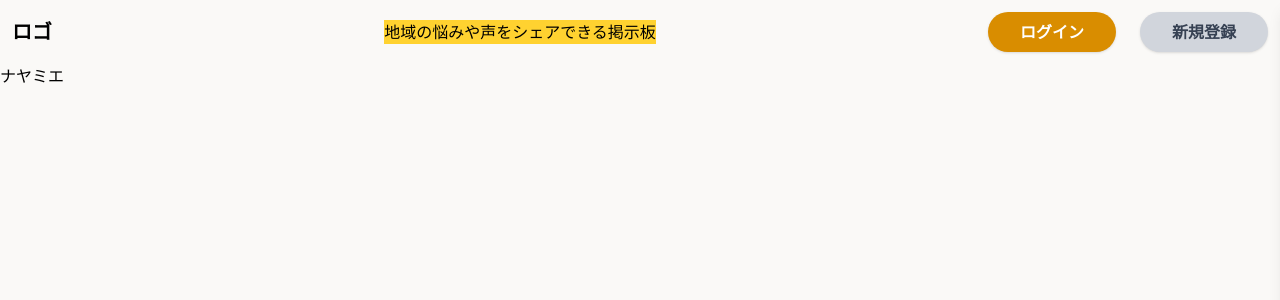
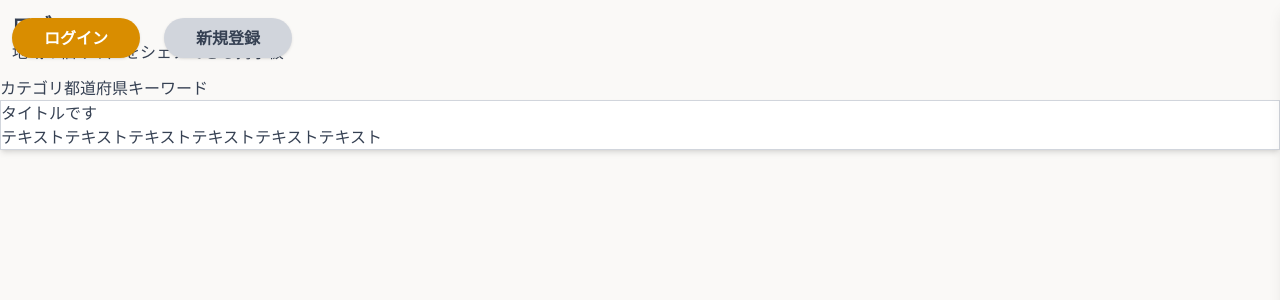
Before and after one commit to pin863/nayamie, a Next.js app: page / in a window 1280 px wide. Shown: the top 300 px of the page. Built offline with nearby package versions, Linux system fonts and the light colour scheme.

Commit message:
postcomponent作成

```diff
--- a/app/components/Header.tsx
+++ b/app/components/Header.tsx
@@ -11,20 +11,23 @@ export default function Header() {
 
   return (
     <div className="container mx-auto px-3">
-      <header className="flex justify-between items-center py-3 ">
-        {/* ロゴ */}
+      <header className="flex justify-between items-center py-3">
+        {/* ロゴとサブテキスト */}
+        <div className="flex-col ">
         <Link href="/" className="hover:text-gray-700">
           <h1 className="text-xl font-bold">ロゴ</h1>
         </Link>
-        <h2 className="bg-amber-300">地域の悩みや声をシェアできる掲示板</h2>
+        <h2>地域の悩みや声をシェアできる掲示板</h2>
+        </div>
 
         {/* PC用メニュー（md以上） */}
-        <nav className="hidden md:flex space-x-6 font-semibold">
+        <nav className="hidden md:flex space-x-6 font-semibold fixed">
           <Link href="/login" className="hover:text-gray-700">
             <Button variant="primary" size="sm">
               ログイン
             </Button>
           </Link>
+
           <Link href="/signup" className="hover:text-gray-700">
             <Button variant="gray" size="sm">
               新規登録
@@ -36,7 +39,7 @@ export default function Header() {
         <button
           onClick={handleMenuOpen}
           type="button"
-          className="md:hidden flex flex-col justify-center items-center space-y-1 z-20"
+          className="md:hidden flex flex-col justify-center items-center space-y-1 z-20 fixed right-6 top-6"
           aria-label="メニューを開く"
         >
           <div
--- /dev/null
+++ b/app/components/PostComponent.tsx
@@ -0,0 +1,15 @@
+type Props = {
+    title: string;
+};
+
+export default function PostComponent( {title}:Props) {
+    return (
+    <div className="bg-white border border-gray-300 shadow-md">
+
+        <h2>{title}</h2>
+        <h3 className="">テキストテキストテキストテキストテキストテキスト</h3>
+
+    </div>
+    );
+
+}
--- /dev/null
+++ b/app/components/Searchbar.tsx
@@ -0,0 +1,10 @@
+export default function Searchbar() {
+    return (
+    <div className="flex">
+        <p>カテゴリ</p>
+        <p>都道府県</p>
+        <p>キーワード</p>
+    </div>
+    );
+
+}
--- a/app/layout.tsx
+++ b/app/layout.tsx
@@ -14,7 +14,7 @@ export default function RootLayout({
 }>) {
   return (
     <html lang="ja">
-      <body className="bg-basecolor">
+      <body className="bg-basecolor text-gray-700">
         <Header />
         {children}
       </body>
--- a/app/page.tsx
+++ b/app/page.tsx
@@ -1,7 +1,14 @@
+import Searchbar from "./components/Searchbar";
+import PostComponent from "./components/PostComponent";
+
 export default function Home() {
+  const damy = {
+    title:"タイトルです"
+  }
   return (
-    <div>
-      <h1>ナヤミエ</h1>
-    </div>
+    <main>
+      <Searchbar />
+    <PostComponent title={damy.title} />
+    </main>
   );
 }
```
